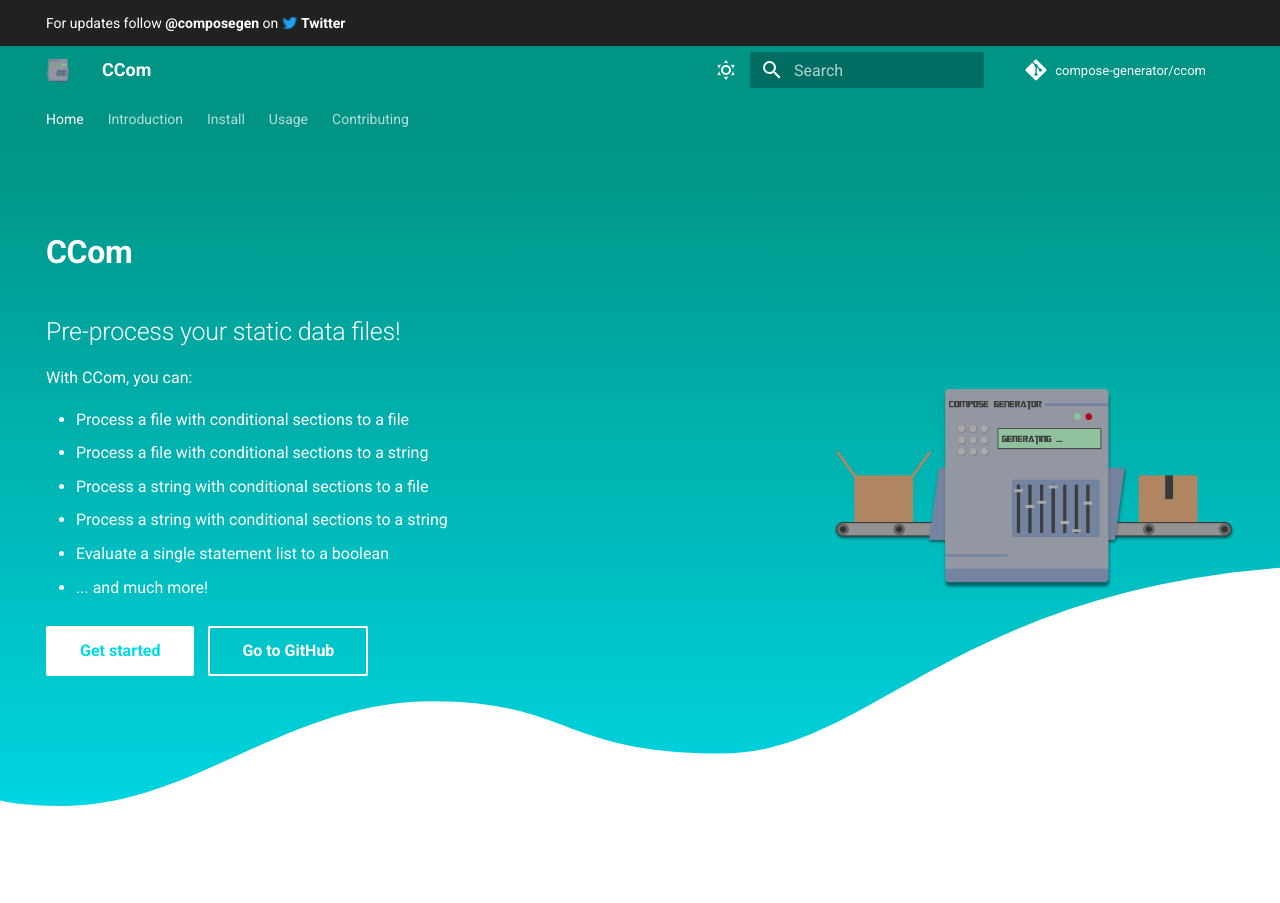
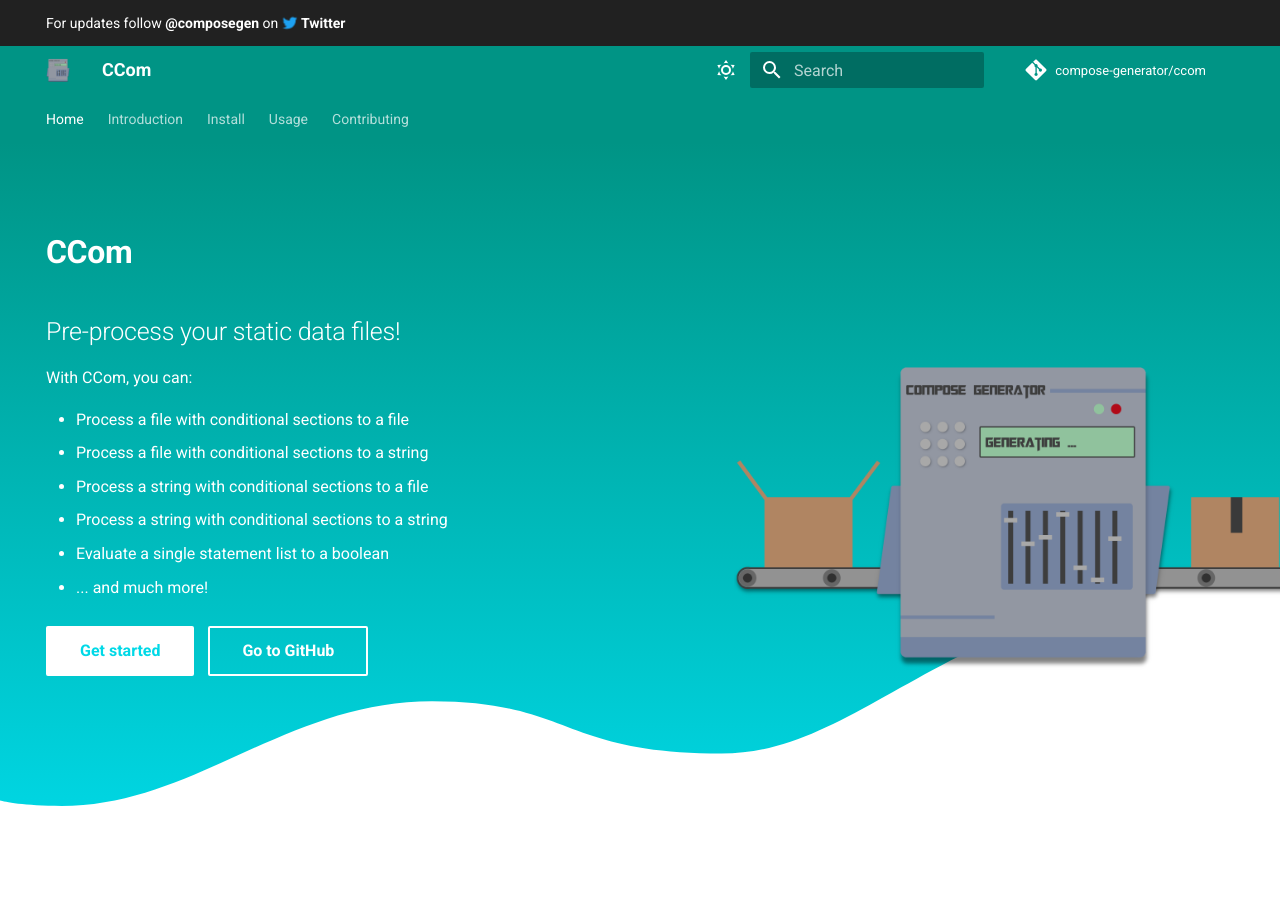
Before and after one commit to compose-generator/ccom, an MkDocs documentation site: the page built from docs/docs/index.md, in a window 1280 px wide. Built offline with MkDocs 1.6.1 and Material for MkDocs 9.7.7, drawn with Linux system fonts in a browser that asks for light colours; comment, search, counter and statistics services are not loaded.

Commit message:
Fix documentation index page icon size

```diff
--- a/docs/docs/overrides/home.html
+++ b/docs/docs/overrides/home.html
@@ -72,7 +72,7 @@
 		}
 
 		.tx-hero__image img {
-			max-width: 10rem;
+			max-width: 17rem;
 		}
 	}
 
@@ -99,7 +99,8 @@
 		}
 
 		.tx-hero__image img {
-			max-width: 15rem;
+			max-width: 23rem;
+			margin-right: 4rem;
 		}
 	}
 
@@ -113,7 +114,9 @@
 		}
 
 		.tx-hero__image img {
-			max-width: 20rem;
+			max-width: 30rem;
+			margin-right: -5rem;
+			margin-top: -5rem;
 		}
 	}
 
```
